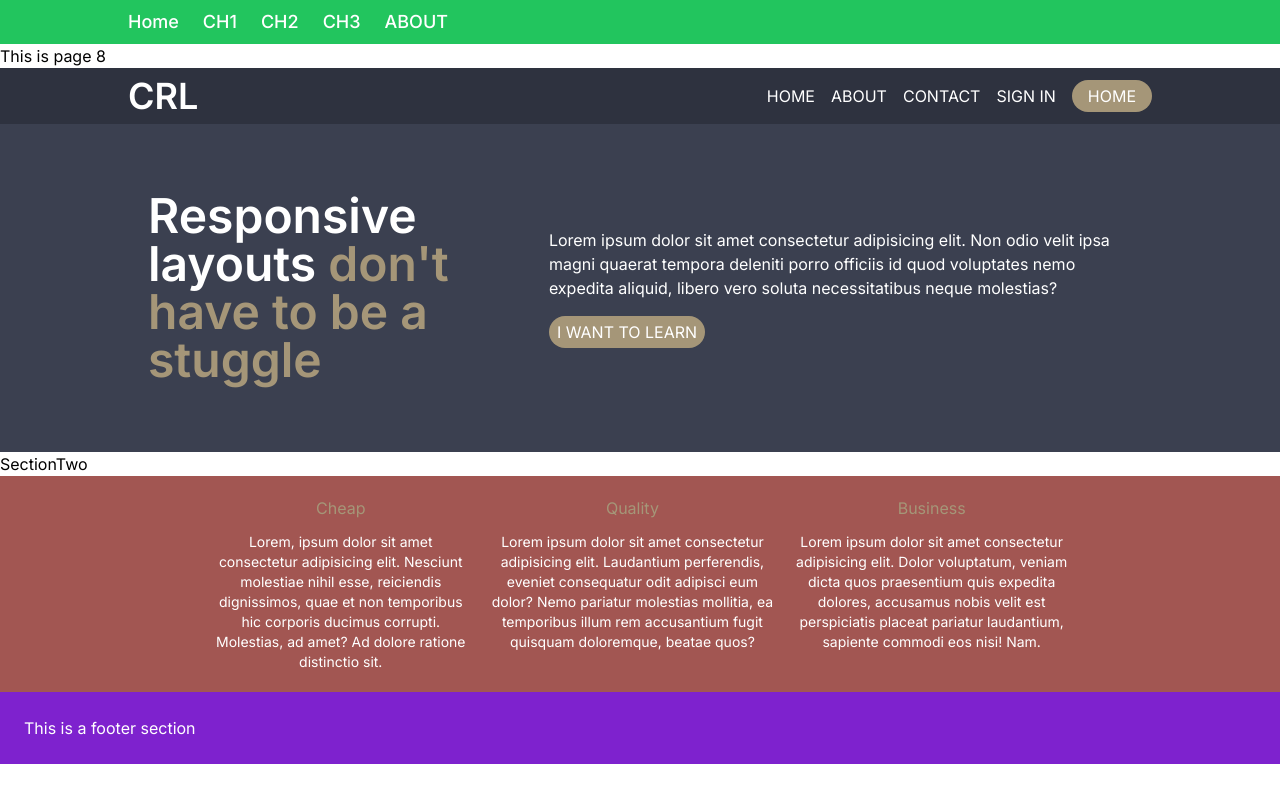
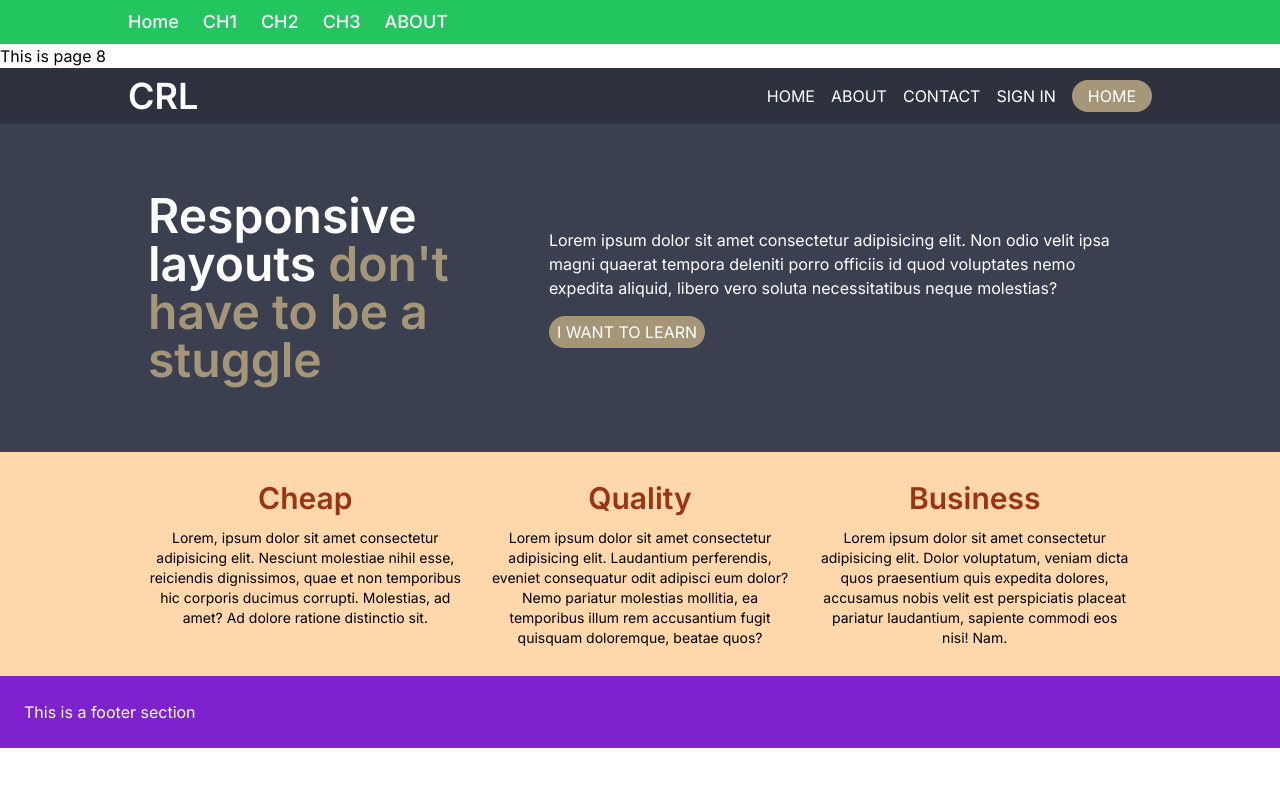
Before and after one commit to DFBlok/FrontEnd, a Next.js app in the folder tailwind/c-app/: page /CH8 in a window 1280 px wide. Built offline with nearby package versions, Linux system fonts and the light colour scheme.

Commit message:
Ch8 section2 update 2

```diff
--- a/tailwind/c-app/app/CH8/ui/SectionTwo.tsx
+++ b/tailwind/c-app/app/CH8/ui/SectionTwo.tsx
@@ -3,21 +3,24 @@ import React from "react";
 const SectionTwo = () => {
   return (
     <div>
-      <h1>SectionTwo</h1>
       <section>
-        <div className="bg-[#A25652] text-white">
-          <div className="w-[70%] mx-auto flex p-5 gap-5 text-center">
-            <div>
-              <h1 className="text-center mb-3 text-[#a59678]">Cheap</h1>
-              <p className="text-center text-sm">
+        <div className="bg-orange-200 text-whit py-2">
+          <div className="w-[80%] mx-auto flex p-5 gap-5 text-center flex-wrap md:flex-row">
+            <div className="flex-1">
+              <h1 className="text-3xl mb-3 font-semibold text-orange-800">
+                Cheap
+              </h1>
+              <p className="text-sm">
                 Lorem, ipsum dolor sit amet consectetur adipisicing elit.
                 Nesciunt molestiae nihil esse, reiciendis dignissimos, quae et
                 non temporibus hic corporis ducimus corrupti. Molestias, ad
                 amet? Ad dolore ratione distinctio sit.
               </p>
             </div>
-            <div>
-              <h1 className="text-center mb-3 text-[#a59678]">Quality</h1>
+            <div className="flex-1">
+              <h1 className="text-3xl mb-3 font-semibold text-orange-800 ">
+                Quality
+              </h1>
               <p className="text-center text-sm">
                 Lorem ipsum dolor sit amet consectetur adipisicing elit.
                 Laudantium perferendis, eveniet consequatur odit adipisci eum
@@ -25,8 +28,10 @@ const SectionTwo = () => {
                 accusantium fugit quisquam doloremque, beatae quos?
               </p>
             </div>
-            <div>
-              <h1 className="text-center mb-3 text-[#a59678]">Business</h1>
+            <div className="flex-1">
+              <h1 className="text-3xl mb-3 font-semibold text-orange-800">
+                Business
+              </h1>
               <p className="text-center text-sm">
                 Lorem ipsum dolor sit amet consectetur adipisicing elit. Dolor
                 voluptatum, veniam dicta quos praesentium quis expedita dolores,
```
